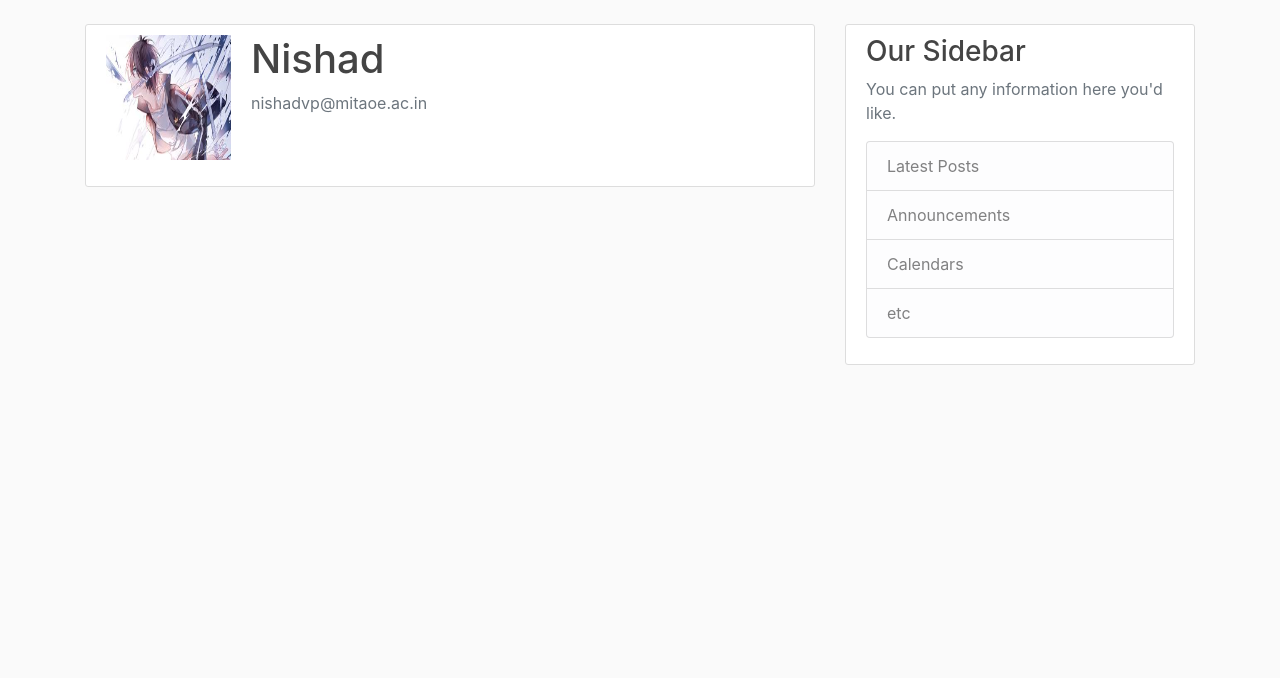
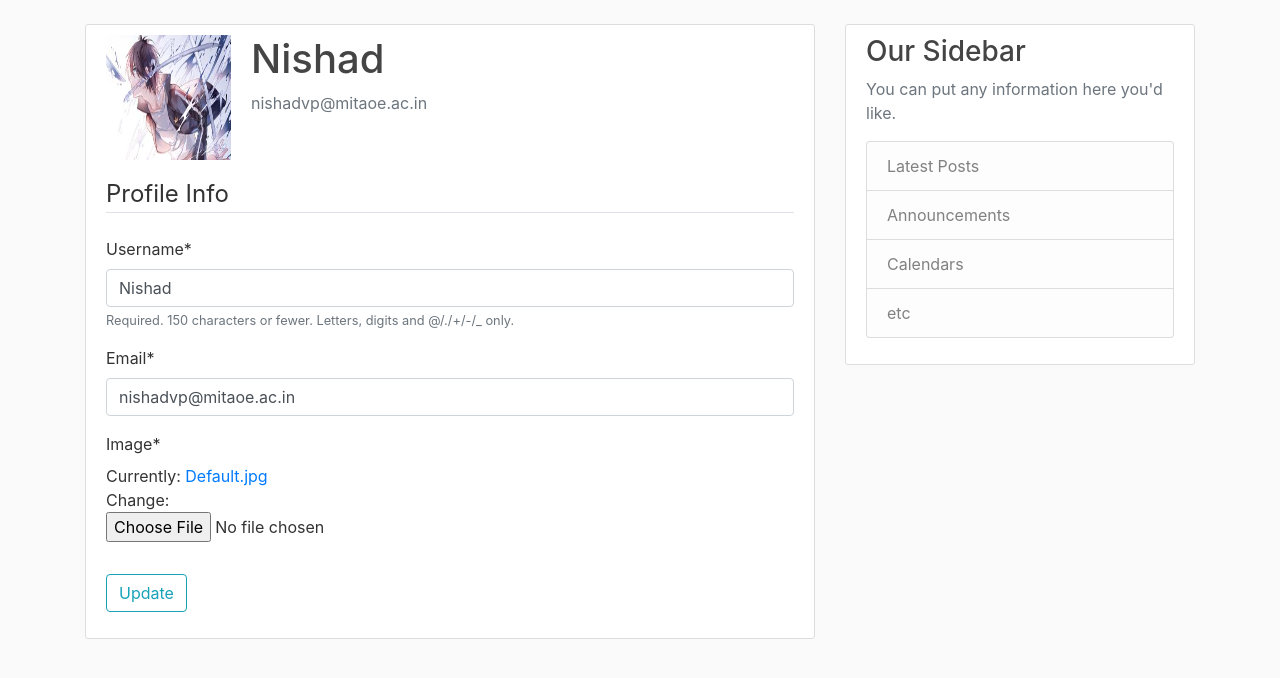
Before and after one commit to Nishad00/SNS-Social-Networking-System-, a Django app: page /profile/ in a window 1280 px wide. Shown: the part 56-734 px from the top of the page. Run offline with Django 3.2, Linux system fonts and the light colour scheme; a user stored in the database is signed in; data comes from the database, SQL or seed files in the repository; both versions use the stored data as it was after the commit; some libraries are stand-ins or nearby versions.

Commit message:
profile_update&blog_image

```diff
--- a/SNS/blog/Templates/blog/Home.html
+++ b/SNS/blog/Templates/blog/Home.html
@@ -1,5 +1,6 @@
 {% extends "blog/base.html" %} {% block content %} {% for post in posts %}
 <article class="media content-section">
+    <img class="rounded-circle article-img" src="{{ post.author.profile.image.url }}">
     <div class="media-body">
         <div class="article-metadata">
             <a class="mr-2" href="#">{{ post.author }}</a>
--- a/SNS/users/forms.py
+++ b/SNS/users/forms.py
@@ -1,6 +1,7 @@
 from django import forms
 from django.contrib.auth.models import User
 from django.contrib.auth.forms import UserCreationForm
+from .models import Profile
 
 class UserRegisterForm(UserCreationForm):
     email = forms.EmailField()
@@ -8,3 +9,17 @@ class UserRegisterForm(UserCreationForm):
     class Meta:
         model = User
         fields = ['username','email','password1','password2']
+
+class UserUpdateForm(forms.ModelForm):
+    email = forms.EmailField()
+
+    class Meta:
+        model = User
+        fields = ['username','email']
+
+
+class ProfileUpdateForm(forms.ModelForm):
+
+    class Meta:
+        model = Profile
+        fields = ['image']
--- a/SNS/users/models.py
+++ b/SNS/users/models.py
@@ -1,9 +1,20 @@
 from django.db import models
 from django.contrib.auth.models import User
+from PIL import Image
 
 class Profile(models.Model):
     user = models.OneToOneField(User, on_delete=models.CASCADE )
-    image = models.ImageField(default='default.jpg', upload_to='profile_pics')
+    image = models.ImageField(default='Default.jpg', upload_to='profile_pics')
 
     def __str__(self):
         return f'{self.user.username} Profile'
+
+    def save(self):
+        super().save()
+
+        img = Image.open(self.image.path)
+
+        if img.height > 300 or img.width > 300:
+            output_size = (300,300)
+            img.thumbnail(output_size)
+            img.save(self.image.path)
--- a/SNS/users/templates/users/profile.html
+++ b/SNS/users/templates/users/profile.html
@@ -10,9 +10,19 @@
 
     </div>
 
+    <form method="POST" enctype="multipart/form-data">
+        {% csrf_token %}
+
+        <fieldset class="form-group">
+            <legend class="border-bottom mb-4">Profile Info </legend>
+            {{ u_form|crispy }} {{ p_form|crispy }}
+        </fieldset>
+        <div class="form-group">
+
+            <button class="btn btn-outline-info" type="submit">Update</button>
+
+        </div>
+    </form>
 </div>
 
-
-
-
 {% endblock content %}
--- a/SNS/users/views.py
+++ b/SNS/users/views.py
@@ -1,8 +1,8 @@
 from django.shortcuts import render, redirect
 #from django.contrib.auth.forms import UserCreationForm
 from django.contrib import messages
-from .forms import UserRegisterForm
 from django.contrib.auth.decorators import login_required
+from .forms import UserRegisterForm, UserUpdateForm, ProfileUpdateForm
 
 
 def register(request):
@@ -20,4 +20,26 @@ def register(request):
 
 @login_required
 def profile(request):
-    return render(request, 'users/profile.html')
+
+    if request.method == 'POST':
+        u_form = UserUpdateForm(request.POST, instance = request.user)
+        p_form = ProfileUpdateForm(request.POST, request.FILES, instance = request.user.profile)
+
+        if u_form.is_valid() and p_form.is_valid():
+            u_form.save()
+            p_form.save()
+
+            messages.success(request,f'Hello! Your Account has been Updated  ')
+            return redirect('profile')
+
+    else:
+        u_form = UserUpdateForm(instance = request.user)
+        p_form = ProfileUpdateForm(instance = request.user.profile)
+
+
+    context = {
+        'u_form':u_form,
+        'p_form':p_form
+    }
+
+    return render(request, 'users/profile.html', context)
```
Also changed, not shown: SNS/db.sqlite3, SNS/media/Default.jpg (added), SNS/media/profile_pics/GOD_OF_CALAMITY.jpg (added), SNS/media/profile_pics/img.jpg (added), SNS/media/profile_pics/img_5gicQen.jpg (added), SNS/media/profile_pics/img_ETr3Kt7.jpg (added), SNS/media/profile_pics/img_XKARQ66.jpg (added).
